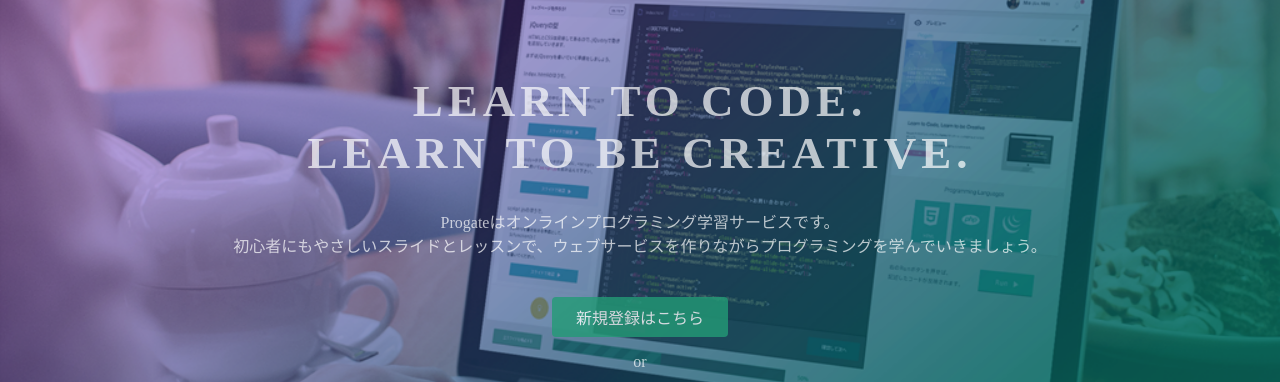
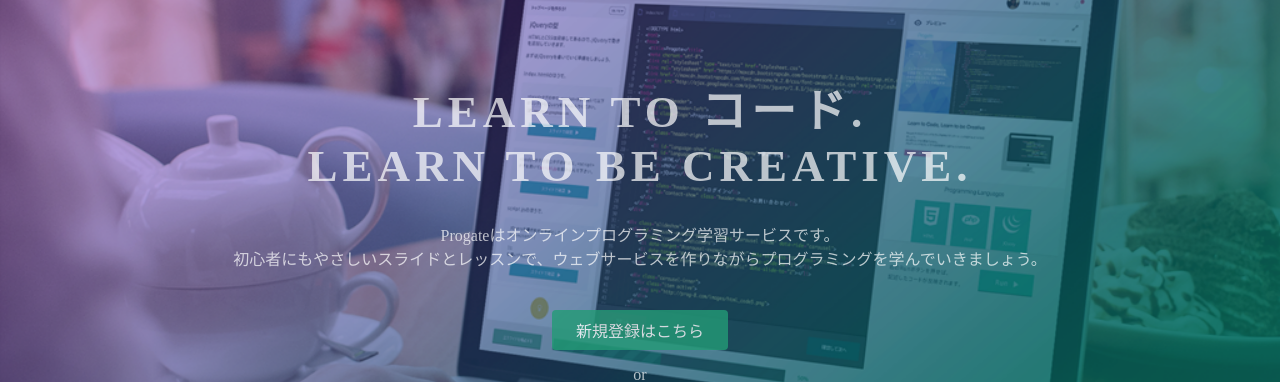
Before and after one commit to UEDtakuya/UEDtakuya.github.io, a plain HTML site: page index.html in a window 1280 px wide. Shown: the part 135-517 px from the top of the page. Drawn offline with Linux system fonts and the light colour scheme.

Commit message:
Update index.html

```diff
--- a/index.html
+++ b/index.html
@@ -23,7 +23,7 @@
   </header>
   <div class="top-wrapper">
     <div class="container">
-      <h1>LEARN TO CODE.<br>LEARN TO BE CREATIVE.</h1>
+      <h1>LEARN TO コード.<br>LEARN TO BE CREATIVE.</h1>
       <p>Progateはオンラインプログラミング学習サービスです。<br>初心者にもやさしいスライドとレッスンで、ウェブサービスを作りながらプログラミングを学んでいきましょう。</p>
       <div class="btn-wrapper">
         <a href="#" class="btn signup">新規登録はこちら</a>
```
